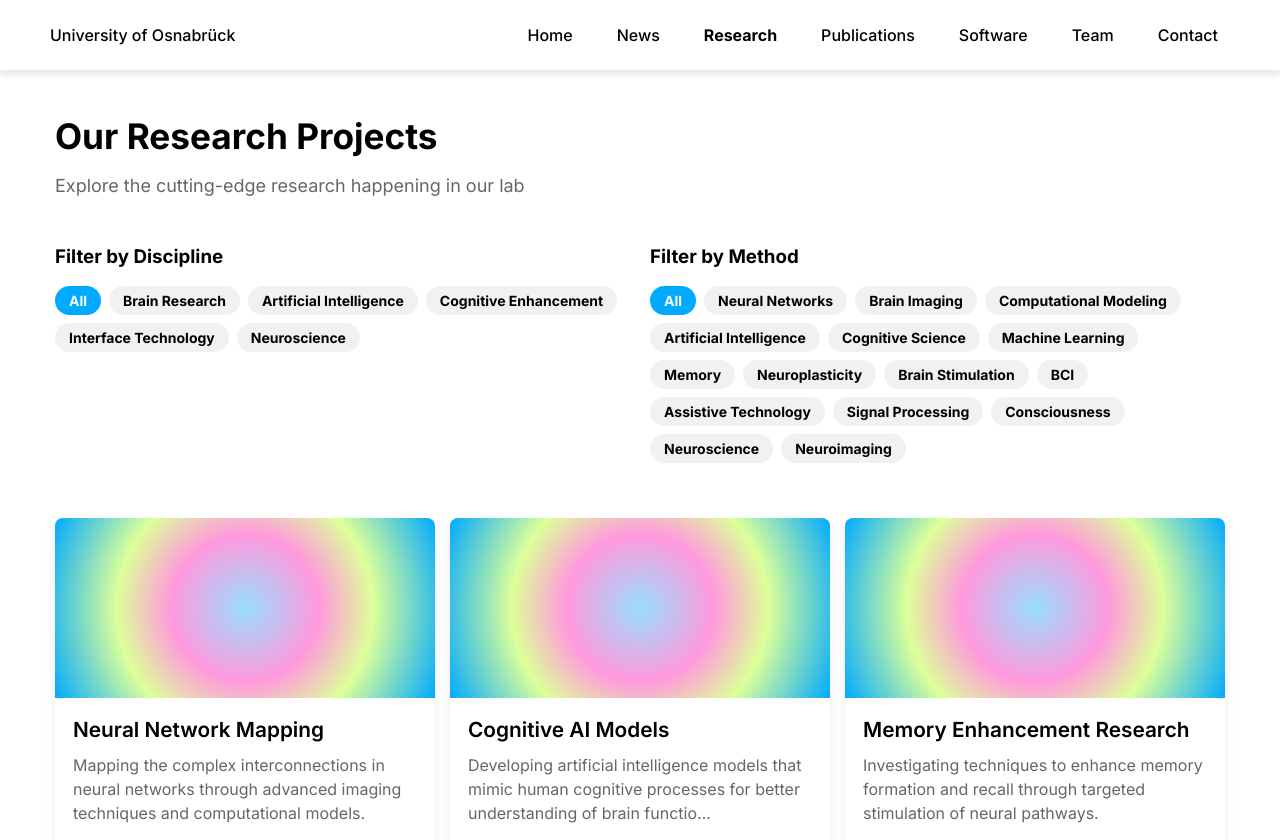
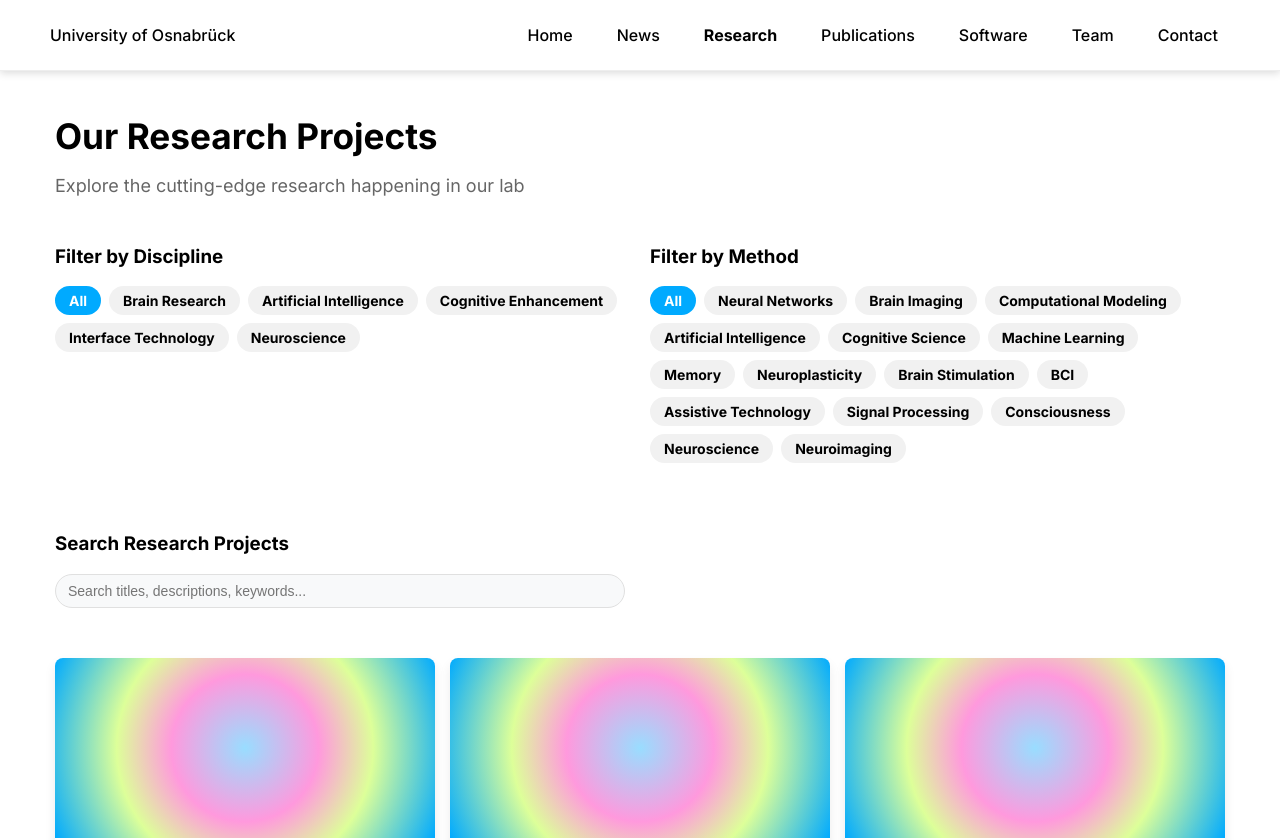
Before and after one commit to musslick/lab-website, a React (Create React App) app: page /projects in a window 1280 px wide. Shown: the top 840 px of the page. Built offline with nearby package versions, Linux system fonts and the light colour scheme.

Commit message:
search options

```diff
--- a/src/pages/Projects.tsx
+++ b/src/pages/Projects.tsx
@@ -8,6 +8,7 @@ const Projects: React.FC = () => {
   const { projects } = useContent();
   const [selectedDiscipline, setSelectedDiscipline] = useState<string>('All');
   const [selectedMethod, setSelectedMethod] = useState<string>('All');
+  const [keywordSearch, setKeywordSearch] = useState<string>('');
 
   // Get unique disciplines
   const allDisciplines = projects.flatMap(project =>
@@ -21,14 +22,40 @@ const Projects: React.FC = () => {
   const allMethods = projects.flatMap(project => project.topics || []);
   const uniqueMethods = ['All', ...Array.from(new Set(allMethods))];
 
-  // Filter projects by selected discipline and method
+  // Filter projects by selected discipline, method, and keyword search
   const filteredProjects = projects
     .filter(project =>
       selectedDiscipline === 'All' ||
       (typeof project.category === 'string' && project.category === selectedDiscipline) ||
       (Array.isArray(project.category) && project.category.includes(selectedDiscipline))
     )
-    .filter(project => selectedMethod === 'All' || project.topics?.includes(selectedMethod));
+    .filter(project => selectedMethod === 'All' || project.topics?.includes(selectedMethod))
+    .filter(project => {
+      if (!keywordSearch.trim()) return true;
+      const searchTerms = keywordSearch.toLowerCase().trim().split(/\s+/);
+      const projectText = `${project.title} ${project.description}`.toLowerCase();
+
+      // Project must match at least one search term
+      return searchTerms.some(term => projectText.includes(term));
+    });
+
+  // Handle keyword search input change
+  const handleKeywordChange = (e: React.ChangeEvent<HTMLInputElement>) => {
+    setKeywordSearch(e.target.value);
+  };
+
+  // Handle pressing Enter in the search field
+  const handleKeyDown = (e: React.KeyboardEvent<HTMLInputElement>) => {
+    if (e.key === 'Enter') {
+      e.preventDefault();
+      // Search is automatically applied as the user types
+    }
+  };
+
+  // Clear search
+  const clearSearch = () => {
+    setKeywordSearch('');
+  };
 
   return (
     <div className="projects-page">
@@ -67,6 +94,29 @@ const Projects: React.FC = () => {
             ))}
           </div>
         </div>
+
+        <div className="tag-filter">
+          <h3>Search Research Projects</h3>
+          <div className="search-container">
+            <input
+              type="text"
+              value={keywordSearch}
+              onChange={handleKeywordChange}
+              onKeyDown={handleKeyDown}
+              placeholder="Search titles, descriptions, keywords..."
+              className="keyword-search"
+            />
+            {keywordSearch && (
+              <button
+                onClick={clearSearch}
+                className="clear-search-button"
+                aria-label="Clear search"
+              >
+                ×
+              </button>
+            )}
+          </div>
+        </div>
       </div>
 
       <div className="projects-grid">
--- a/src/pages/Publications.tsx
+++ b/src/pages/Publications.tsx
@@ -9,6 +9,7 @@ const Publications: React.FC = () => {
   const [selectedYear, setSelectedYear] = useState<string>('All');
   const [selectedType, setSelectedType] = useState<string>('All');
   const [selectedProject, setSelectedProject] = useState<string>('All');
+  const [keywordSearch, setKeywordSearch] = useState<string>('');
 
   // Get unique years
   const years = Array.from(new Set(publications.map(pub => pub.year.toString())));
@@ -27,7 +28,27 @@ const Publications: React.FC = () => {
     const matchesYear = selectedYear === 'All' || publication.year.toString() === selectedYear;
     const matchesType = selectedType === 'All' || publication.type === selectedType;
     const matchesProject = selectedProject === 'All' || publication.projectId === selectedProject;
-    return matchesYear && matchesType && matchesProject;
+
+    // Enhanced search: search across title, abstract, authors, journal, and keywords
+    const matchesSearch = !keywordSearch.trim() || (() => {
+      const searchTerms = keywordSearch.toLowerCase().trim().split(/\s+/);
+
+      // Create a combined text of all relevant fields for search
+      const titleText = publication.title.toLowerCase();
+      const abstractText = publication.abstract?.toLowerCase() || '';
+      const authorText = publication.authors.join(' ').toLowerCase();
+      const journalText = publication.journal.toLowerCase();
+      const keywordsText = publication.keywords?.join(' ').toLowerCase() || '';
+      const doiText = publication.doi?.toLowerCase() || '';
+
+      // Combine all text fields for comprehensive search
+      const fullText = `${titleText} ${abstractText} ${authorText} ${journalText} ${keywordsText} ${doiText}`;
+
+      // Match if any search term is found in any field
+      return searchTerms.some(term => fullText.includes(term));
+    })();
+
+    return matchesYear && matchesType && matchesProject && matchesSearch;
   });
 
   // Sort publications by year (newest first)
@@ -37,6 +58,16 @@ const Publications: React.FC = () => {
   const getProjectTitle = (projectId: string): string => {
     const project = projects.find(p => p.id === projectId);
     return project ? project.title : '';
+  };
+
+  // Handle keyword search input change
+  const handleKeywordChange = (e: React.ChangeEvent<HTMLInputElement>) => {
+    setKeywordSearch(e.target.value);
+  };
+
+  // Clear search
+  const clearSearch = () => {
+    setKeywordSearch('');
   };
 
   return (
@@ -111,6 +142,28 @@ const Publications: React.FC = () => {
             </div>
           </div>
         )}
+
+        <div className="tag-filter">
+          <h3>Search Publications</h3>
+          <div className="search-container">
+            <input
+              type="text"
+              value={keywordSearch}
+              onChange={handleKeywordChange}
+              placeholder="Search titles, authors, keywords, etc..."
+              className="keyword-search"
+            />
+            {keywordSearch && (
+              <button
+                onClick={clearSearch}
+                className="clear-search-button"
+                aria-label="Clear search"
+              >
+                ×
+              </button>
+            )}
+          </div>
+        </div>
       </div>
 
       <div className="publications-list">
--- a/src/styles/styles.css
+++ b/src/styles/styles.css
@@ -3423,3 +3423,51 @@ footer .nav-link.active {
   justify-content: center;
   width: 24px;
 }
+
+/* Keyword search styling */
+.search-container {
+  position: relative;
+  width: 100%;
+  margin-top: 10px;
+}
+
+.keyword-search {
+  width: 100%;
+  padding: 8px 30px 8px 12px;
+  border: 1px solid #e0e0e0;
+  border-radius: 20px;
+  font-size: 14px;
+  color: #333;
+  background-color: #f8f9fa;
+  transition: all 0.2s ease;
+}
+
+.keyword-search:focus {
+  outline: none;
+  border-color: #00AAFF;
+  box-shadow: 0 0 0 2px rgba(0, 170, 255, 0.2);
+  background-color: #fff;
+}
+
+.clear-search-button {
+  position: absolute;
+  right: 10px;
+  top: 50%;
+  transform: translateY(-50%);
+  background: none;
+  border: none;
+  color: #888;
+  font-size: 18px;
+  cursor: pointer;
+  padding: 0;
+  line-height: 1;
+  display: flex;
+  align-items: center;
+  justify-content: center;
+  width: 20px;
+  height: 20px;
+}
+
+.clear-search-button:hover {
+  color: #333;
+}
```
